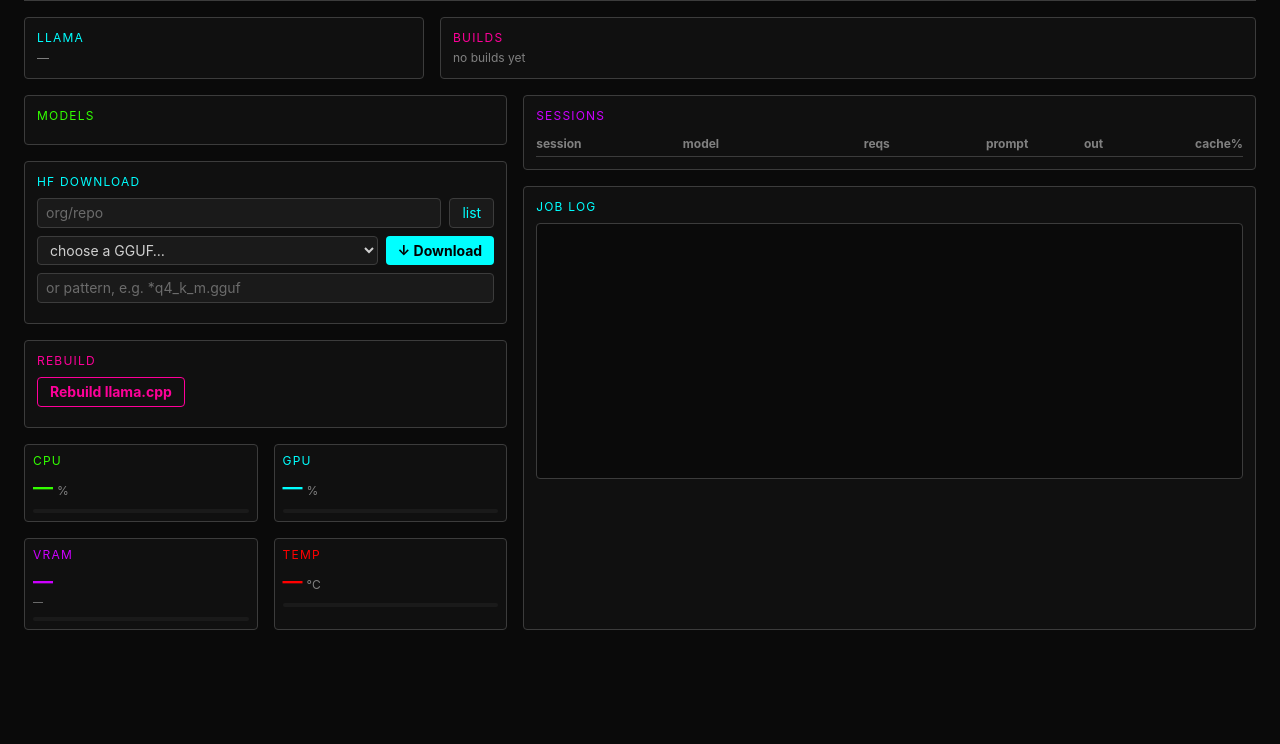
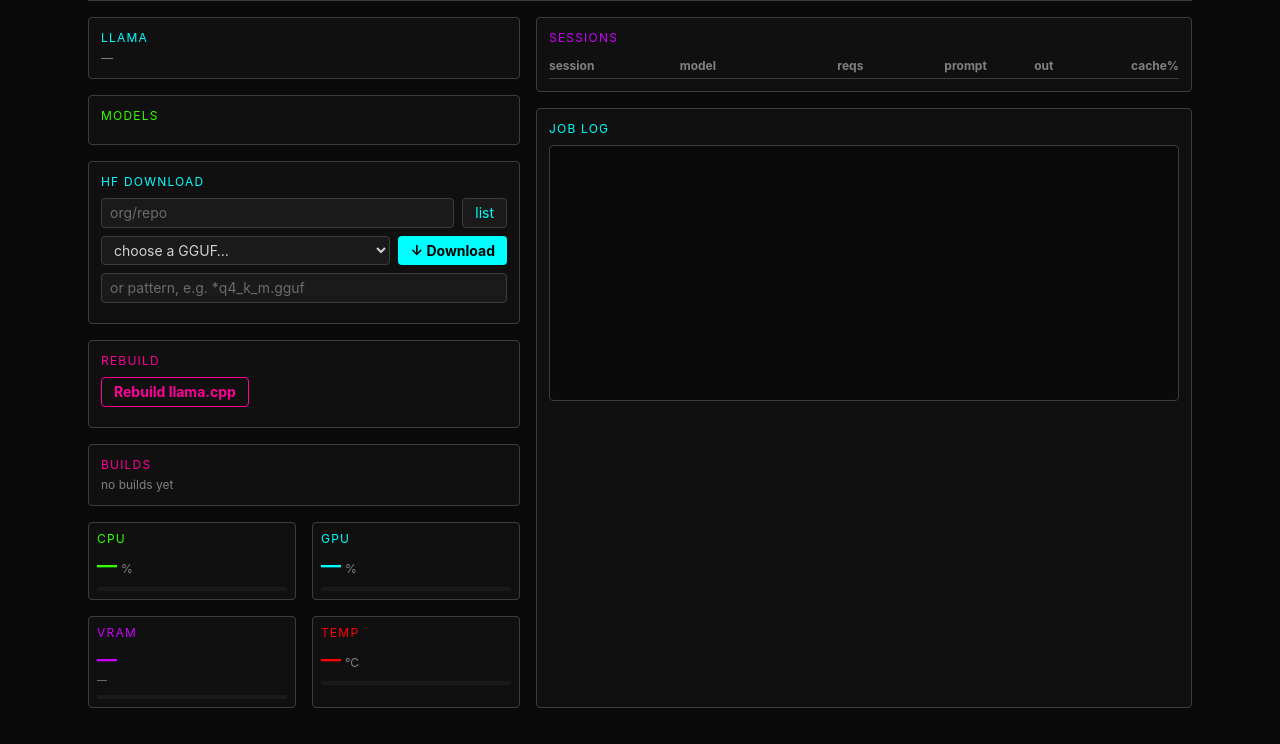
Before and after one commit to whos-carmen/llm-ctl, a website: page web/index.html in a window 1280 px wide. Shown: the part 56-800 px from the top of the page. Drawn offline with Linux system fonts and the light colour scheme; no server answers.

Commit message:
web: real side gutters (max-w-6xl) + LLAMA/BUILDS out of full-width strip
- max-w-[1300px] was too wide on the display -> switch to max-w-6xl (1152px)
  with mx-auto px-6 so there is a visible gutter on each side.
- Move LLAMA and BUILDS cards out of the full-width top strip into the left
  column (LLAMA above Models, BUILDS below Rebuild). Nothing spans the full
  page width anymore except the header.

```diff
--- a/web/index.html
+++ b/web/index.html
@@ -7,7 +7,7 @@
   <link rel="stylesheet" href="/assets/app.css" />
 </head>
 <body class="min-h-screen bg-bg text-text font-sans text-sm">
-  <div class="max-w-[1300px] mx-auto px-6 py-4 flex flex-col gap-4">
+  <div class="max-w-6xl mx-auto px-6 py-4 flex flex-col gap-4">
 
     <!-- Header -->
     <header class="flex items-center justify-between border-b border-line pb-3">
@@ -22,27 +22,16 @@
       </div>
     </header>
 
-    <!-- Info strip: llama build + previous builds -->
-    <div class="grid grid-cols-1 md:grid-cols-3 gap-4">
-      <div class="bg-surface border border-line rounded p-3">
-        <h2 class="text-cyan tracking-widest text-xs mb-1">LLAMA</h2>
-        <div id="llama-info" class="text-xs text-dim text-cyan">—</div>
-      </div>
-      <div class="md:col-span-2 bg-surface border border-line rounded p-3">
-        <div class="flex items-center justify-between mb-1">
-          <h2 class="text-magenta tracking-widest text-xs">BUILDS</h2>
-          <span id="rebuild-sha2" class="text-xs text-faint"></span>
-        </div>
-        <div id="builds" class="text-xs text-dim">no builds yet</div>
-      </div>
-    </div>
-
-    <!-- GPU / CPU monitor (2x2, compact — lives in the left column below) -->
-
     <div class="grid grid-cols-1 lg:grid-cols-5 gap-4">
 
       <!-- Left: actions -->
       <section class="lg:col-span-2 flex flex-col gap-4">
+
+        <!-- LLAMA -->
+        <div class="bg-surface border border-line rounded p-3">
+          <h2 class="text-cyan tracking-widest text-xs mb-1">LLAMA</h2>
+          <div id="llama-info" class="text-xs text-dim text-cyan truncate">—</div>
+        </div>
 
         <!-- Models -->
         <div class="bg-surface border border-line rounded p-3">
@@ -77,6 +66,15 @@
             <span id="rebuild-sha" class="text-xs text-faint"></span>
           </div>
           <div id="rebuild-job" class="mt-2 text-xs text-dim"></div>
+        </div>
+
+        <!-- BUILDS -->
+        <div class="bg-surface border border-line rounded p-3">
+          <div class="flex items-center justify-between mb-1">
+            <h2 class="text-magenta tracking-widest text-xs">BUILDS</h2>
+            <span id="rebuild-sha2" class="text-xs text-faint"></span>
+          </div>
+          <div id="builds" class="text-xs text-dim">no builds yet</div>
         </div>
 
         <!-- GPU / CPU monitor (compact 2x2) -->
```
Also changed, not shown: web/assets/app.css.
